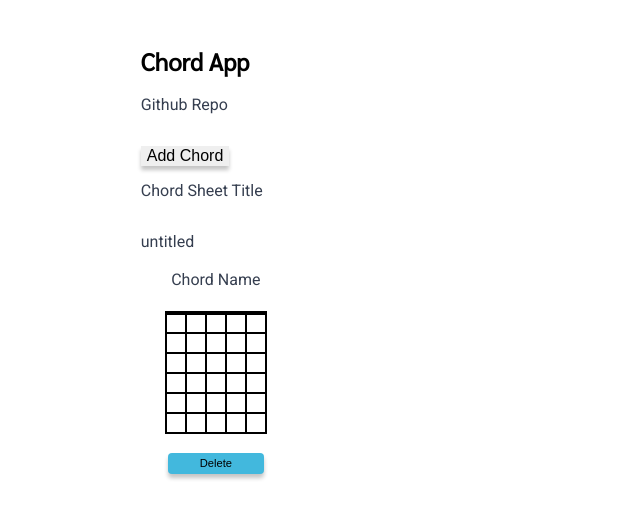
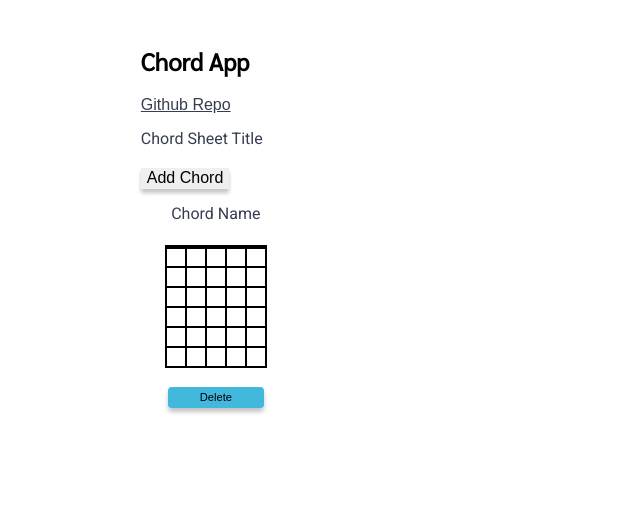
Before and after one commit to AntonEmery/chord-app-client, a React (Create React App) app: page / in a window 1280 px wide. Shown: the top 518 px of the page, without its empty margins (0-640 px from the left). Built offline with nearby package versions, Linux system fonts and the light colour scheme.

Commit message:
Styling title and input

```diff
--- a/src/components/chord-sheet/ChordSheet.js
+++ b/src/components/chord-sheet/ChordSheet.js
@@ -18,7 +18,7 @@ class ChordSheet extends Component {
     this.numOfStringsAsArray = Util.fillArrayWithNumbers(this.numOfStrings)
     // Set state
     this.state = {
-      title: 'untitled',
+      title: 'Chord Sheet Title',
       chords: [
         { 0: undefined, 1: undefined, 2: undefined, 3: undefined, 4: undefined, 5: undefined, name: 'Chord Name' },
       ]
@@ -79,18 +79,17 @@ class ChordSheet extends Component {
       <div className="chord-sheet__wrapper">
         <div className="chord-sheet__app-title">
           <h2>Chord App</h2>
-          <p>Github Repo</p>
+          <a href="https://github.com/AntonEmery/chord-app-client" target="_blank" rel="noopener noreferrer">Github Repo</a>
         </div>
-        <ToolBar
-          addChord={this.addChord}
-        />
-        <p>Chord Sheet Title</p>
         <ToggleInput
           setName={this.updateSheetTitle}
-          className="chords__title"
+          className="chord-sheet__title"
           name={this.state.title}
           inputName='chord-sheet__title'
           id={this.props.id}
+        />
+         <ToolBar
+          addChord={this.addChord}
         />
         <div className="chords__container">
           {this.state.chords.map((chord, index) => {
--- a/src/stylesheets/_all.scss
+++ b/src/stylesheets/_all.scss
@@ -28,7 +28,7 @@ body {
     margin: 2rem auto;
   }
 
-  &__app-title {
+  &__title {
     margin-bottom: 2rem;
   }
 }
@@ -65,6 +65,7 @@ header {
 
 /* Menu Bar */
 .menu-bar {
+  margin-top: 1rem;
   display: flex;
   flex-direction: row;
 }
```
